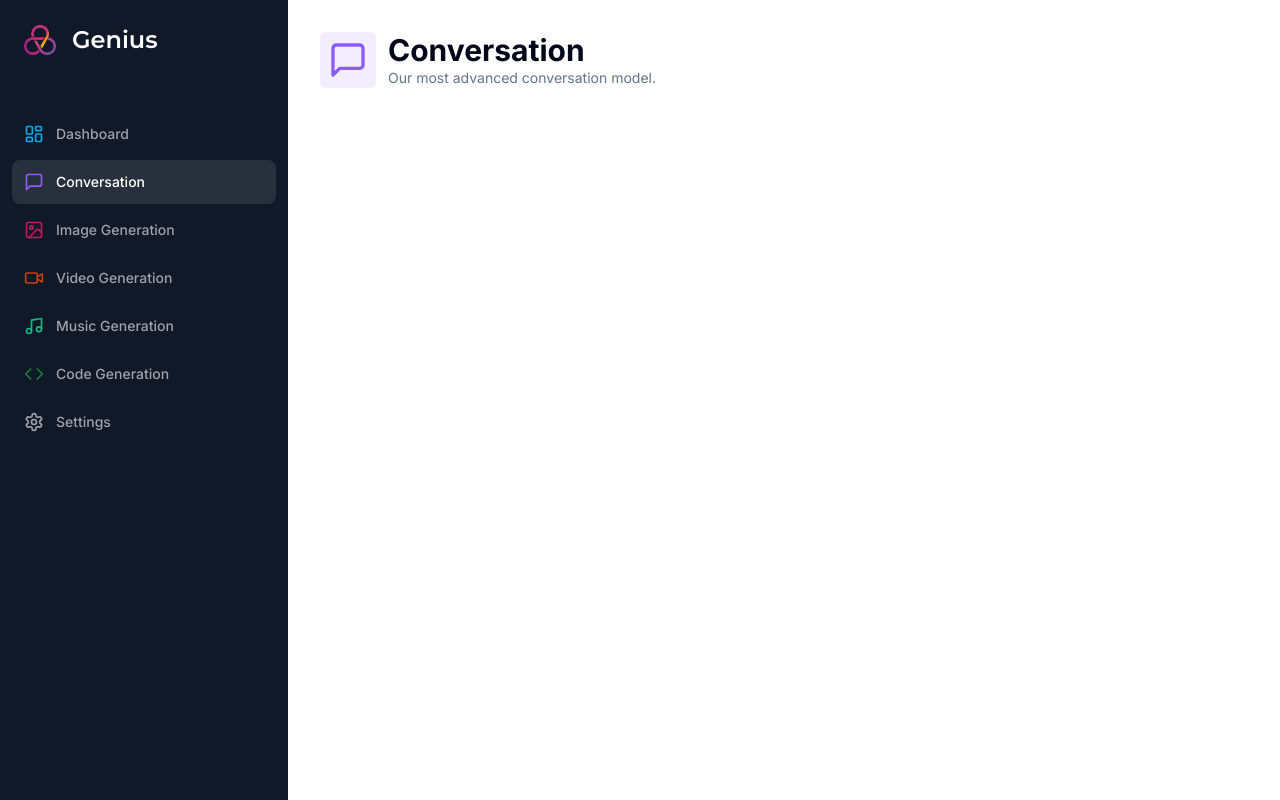
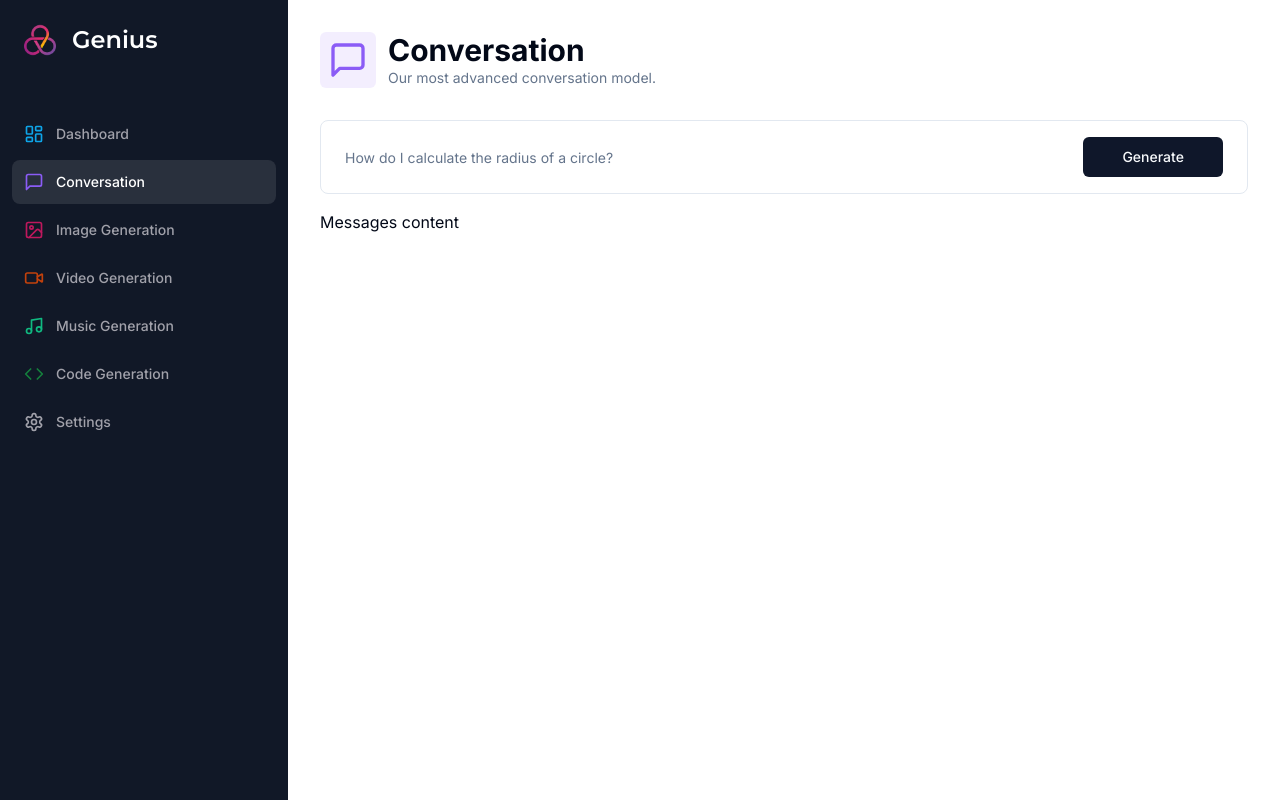
Before and after one commit to jmgrd98/genius-saas, a Next.js app: page /conversation in a window 1280 px wide. Built offline with nearby package versions, Linux system fonts and the light colour scheme.

Commit message:
conversation page

```diff
--- /dev/null
+++ b/app/(dashboard)/(routes)/conversation/constants.ts
@@ -0,0 +1,7 @@
+import * as zod from 'zod';
+
+export const formSchema = zod.object({
+    prompt: zod.string().min(1, {
+        message: 'Prompt is required',
+    })
+})
--- a/app/(dashboard)/(routes)/conversation/page.tsx
+++ b/app/(dashboard)/(routes)/conversation/page.tsx
@@ -1,8 +1,29 @@
+'use client'
+
+import * as zod from 'zod';
 import Heading from "@/components/Heading"
 import { MessageSquare } from "lucide-react"
-
+import { useForm } from "react-hook-form"
+import { formSchema } from './constants';
+import { zodResolver } from '@hookform/resolvers/zod';
+import { Form, FormControl, FormField, FormItem } from '@/components/ui/form';
+import { Input } from '@/components/ui/input';
+import { Button } from '@/components/ui/button';
 
 const ConversationPage = () => {
+    const form = useForm<zod.infer<typeof formSchema>>({
+        resolver: zodResolver(formSchema),
+        defaultValues: {
+          prompt: ''
+        }
+    });
+
+    const isLoading = form.formState.isSubmitting;
+
+    const onSubmit = async (values: zod.infer<typeof formSchema>) => {
+        console.log(values);
+    }
+
   return (
     <div>
       <Heading
@@ -12,6 +33,43 @@
         iconColor="text-violet-500"
         bgColor="bg-violet-500/10"
       />
+
+      <div className="px-4 lg:px-8">
+        <div>
+            <Form {...form}>
+                <form
+                    onSubmit={form.handleSubmit(onSubmit)}
+                    className='rounded-lg border w-full p-4 px-3 md:px-6 focus-within:shadow-sm grid grid-cols-12 gap-2'
+                >
+                  <FormField
+                    name='prompt'
+                    render={({ field }) => (
+                        <FormItem className='col-span-12 lg:col-span-10' >
+                            <FormControl className='m-0 p-0'>
+                                <Input
+                                    className='border-0 outline-none focus-visible:ring-0 focus-visible:ring-transparent'
+                                    disabled={isLoading}
+                                    placeholder='How do I calculate the radius of a circle?'
+                                    {...field}
+                                />
+                            </FormControl>
+                        </FormItem>
+                    )}
+                  />
+
+                  <Button
+                    disabled={isLoading}
+                    className='col-span-12 lg:col-span-2 w-full'>
+                    Generate
+                  </Button>
+                </form>
+            </Form>
+        </div>
+
+        <div className='space-y-4 mt-4'>
+            Messages content
+        </div>
+      </div>
     </div>
   )
 }
--- /dev/null
+++ b/components/ui/form.tsx
@@ -0,0 +1,176 @@
+import * as React from "react"
+import * as LabelPrimitive from "@radix-ui/react-label"
+import { Slot } from "@radix-ui/react-slot"
+import {
+  Controller,
+  ControllerProps,
+  FieldPath,
+  FieldValues,
+  FormProvider,
+  useFormContext,
+} from "react-hook-form"
+
+import { cn } from "@/lib/utils"
+import { Label } from "@/components/ui/label"
+
+const Form = FormProvider
+
+type FormFieldContextValue<
+  TFieldValues extends FieldValues = FieldValues,
+  TName extends FieldPath<TFieldValues> = FieldPath<TFieldValues>
+> = {
+  name: TName
+}
+
+const FormFieldContext = React.createContext<FormFieldContextValue>(
+  {} as FormFieldContextValue
+)
+
+const FormField = <
+  TFieldValues extends FieldValues = FieldValues,
+  TName extends FieldPath<TFieldValues> = FieldPath<TFieldValues>
+>({
+  ...props
+}: ControllerProps<TFieldValues, TName>) => {
+  return (
+    <FormFieldContext.Provider value={{ name: props.name }}>
+      <Controller {...props} />
+    </FormFieldContext.Provider>
+  )
+}
+
+const useFormField = () => {
+  const fieldContext = React.useContext(FormFieldContext)
+  const itemContext = React.useContext(FormItemContext)
+  const { getFieldState, formState } = useFormContext()
+
+  const fieldState = getFieldState(fieldContext.name, formState)
+
+  if (!fieldContext) {
+    throw new Error("useFormField should be used within <FormField>")
+  }
+
+  const { id } = itemContext
+
+  return {
+    id,
+    name: fieldContext.name,
+    formItemId: `${id}-form-item`,
+    formDescriptionId: `${id}-form-item-description`,
+    formMessageId: `${id}-form-item-message`,
+    ...fieldState,
+  }
+}
+
+type FormItemContextValue = {
+  id: string
+}
+
+const FormItemContext = React.createContext<FormItemContextValue>(
+  {} as FormItemContextValue
+)
+
+const FormItem = React.forwardRef<
+  HTMLDivElement,
+  React.HTMLAttributes<HTMLDivElement>
+>(({ className, ...props }, ref) => {
+  const id = React.useId()
+
+  return (
+    <FormItemContext.Provider value={{ id }}>
+      <div ref={ref} className={cn("space-y-2", className)} {...props} />
+    </FormItemContext.Provider>
+  )
+})
+FormItem.displayName = "FormItem"
+
+const FormLabel = React.forwardRef<
+  React.ElementRef<typeof LabelPrimitive.Root>,
+  React.ComponentPropsWithoutRef<typeof LabelPrimitive.Root>
+>(({ className, ...props }, ref) => {
+  const { error, formItemId } = useFormField()
+
+  return (
+    <Label
+      ref={ref}
+      className={cn(error && "text-destructive", className)}
+      htmlFor={formItemId}
+      {...props}
+    />
+  )
+})
+FormLabel.displayName = "FormLabel"
+
+const FormControl = React.forwardRef<
+  React.ElementRef<typeof Slot>,
+  React.ComponentPropsWithoutRef<typeof Slot>
+>(({ ...props }, ref) => {
+  const { error, formItemId, formDescriptionId, formMessageId } = useFormField()
+
+  return (
+    <Slot
+      ref={ref}
+      id={formItemId}
+      aria-describedby={
+        !error
+          ? `${formDescriptionId}`
+          : `${formDescriptionId} ${formMessageId}`
+      }
+      aria-invalid={!!error}
+      {...props}
+    />
+  )
+})
+FormControl.displayName = "FormControl"
+
+const FormDescription = React.forwardRef<
+  HTMLParagraphElement,
+  React.HTMLAttributes<HTMLParagraphElement>
+>(({ className, ...props }, ref) => {
+  const { formDescriptionId } = useFormField()
+
+  return (
+    <p
+      ref={ref}
+      id={formDescriptionId}
+      className={cn("text-sm text-muted-foreground", className)}
+      {...props}
+    />
+  )
+})
+FormDescription.displayName = "FormDescription"
+
+const FormMessage = React.forwardRef<
+  HTMLParagraphElement,
+  React.HTMLAttributes<HTMLParagraphElement>
+>(({ className, children, ...props }, ref) => {
+  const { error, formMessageId } = useFormField()
+  const body = error ? String(error?.message) : children
+
+  if (!body) {
+    return null
+  }
+
+  return (
+    <p
+      ref={ref}
+      id={formMessageId}
+      className={cn("text-sm font-medium text-destructive", className)}
+      {...props}
+    >
+      {body}
+    </p>
+  )
+})
+FormMessage.displayName = "FormMessage"
+
+export {
+  useFormField,
+  Form,
+  FormItem,
+  FormLabel,
+  FormControl,
+  FormDescription,
+  FormMessage,
+  FormField,
+}
--- /dev/null
+++ b/components/ui/input.tsx
@@ -0,0 +1,25 @@
+import * as React from "react"
+
+import { cn } from "@/lib/utils"
+
+export interface InputProps
+  extends React.InputHTMLAttributes<HTMLInputElement> {}
+
+const Input = React.forwardRef<HTMLInputElement, InputProps>(
+  ({ className, type, ...props }, ref) => {
+    return (
+      <input
+        type={type}
+        className={cn(
+          "flex h-10 w-full rounded-md border border-input bg-background px-3 py-2 text-sm ring-offset-background file:border-0 file:bg-transparent file:text-sm file:font-medium placeholder:text-muted-foreground focus-visible:outline-none focus-visible:ring-2 focus-visible:ring-ring focus-visible:ring-offset-2 disabled:cursor-not-allowed disabled:opacity-50",
+          className
+        )}
+        ref={ref}
+        {...props}
+      />
+    )
+  }
+)
+Input.displayName = "Input"
+
+export { Input }
--- /dev/null
+++ b/components/ui/label.tsx
@@ -0,0 +1,26 @@
+"use client"
+
+import * as React from "react"
+import * as LabelPrimitive from "@radix-ui/react-label"
+import { cva, type VariantProps } from "class-variance-authority"
+
+import { cn } from "@/lib/utils"
+
+const labelVariants = cva(
+  "text-sm font-medium leading-none peer-disabled:cursor-not-allowed peer-disabled:opacity-70"
+)
+
+const Label = React.forwardRef<
+  React.ElementRef<typeof LabelPrimitive.Root>,
+  React.ComponentPropsWithoutRef<typeof LabelPrimitive.Root> &
+    VariantProps<typeof labelVariants>
+>(({ className, ...props }, ref) => (
+  <LabelPrimitive.Root
+    ref={ref}
+    className={cn(labelVariants(), className)}
+    {...props}
+  />
+))
+Label.displayName = LabelPrimitive.Root.displayName
+
+export { Label }
--- a/package.json
+++ b/package.json
@@ -10,7 +10,9 @@
   },
   "dependencies": {
     "@clerk/nextjs": "^4.29.9",
+    "@hookform/resolvers": "^3.3.4",
     "@radix-ui/react-dialog": "^1.0.5",
+    "@radix-ui/react-label": "^2.0.2",
     "@radix-ui/react-slot": "^1.0.2",
     "class-variance-authority": "^0.7.0",
     "clsx": "^2.1.0",
@@ -18,8 +20,10 @@
     "next": "14.1.3",
     "react": "^18",
     "react-dom": "^18",
+    "react-hook-form": "^7.51.0",
     "tailwind-merge": "^2.2.1",
-    "tailwindcss-animate": "^1.0.7"
+    "tailwindcss-animate": "^1.0.7",
+    "zod": "^3.22.4"
   },
   "devDependencies": {
     "@types/node": "^20",
```
Also changed, not shown: 1 other file (tests, documents, lock files or other folders).
